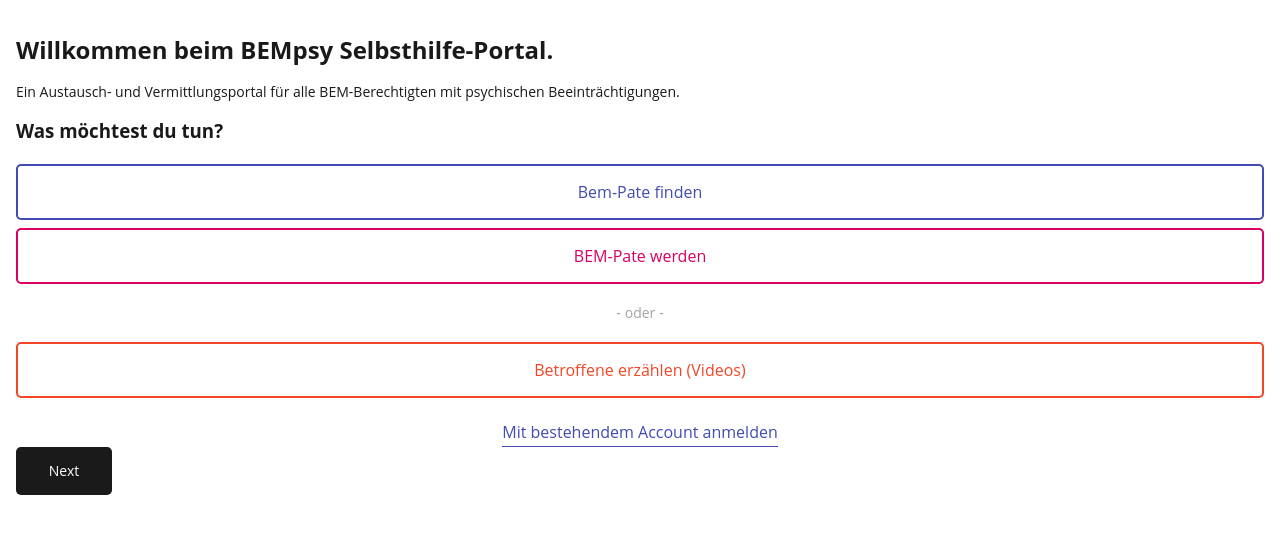
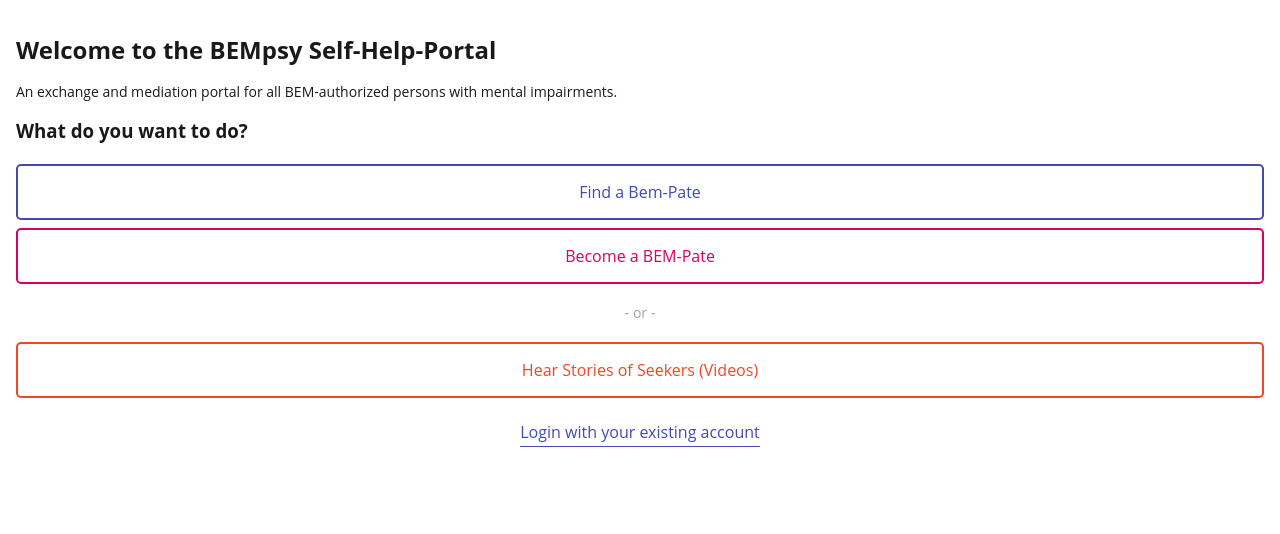
Before and after one commit to BEM-Pate/BEM-Frontend, a React (Create React App) app: page / in a window 1280 px wide. Shown: the top 534 px of the page. Built offline with nearby package versions, Linux system fonts and the light colour scheme; no server answers.

Commit message:
Update translations

```diff
--- a/src/pages/LandingPage/LandingPage.tsx
+++ b/src/pages/LandingPage/LandingPage.tsx
@@ -3,7 +3,6 @@ import { Link } from 'react-router-dom';
 import classNames from 'classnames';
 import { useTranslation } from 'react-i18next';
 import styles from './LandingPage.module.scss';
-import Button from '../../components/Button/Button';
 import Headline from '../../components/Headline/Headline';
 
 const LandingPage = () => {
@@ -11,31 +10,25 @@ const LandingPage = () => {
   return (
     <div className={classNames(styles.LandingPage)}>
       <div>
-        <Headline headline="h2">Willkommen beim BEMpsy Selbsthilfe-Portal.</Headline>
-        <p>
-          Ein Austausch- und Vermittlungsportal für alle BEM-Berechtigten mit
-          psychischen Beeinträchtigungen.
-        </p>
-        <Headline headline="h3">Was möchtest du tun?</Headline>
+        <Headline headline="h2">{t('landingPageWelcome')}</Headline>
+        <p>{t('landingPageIntroduction')}</p>
+        <Headline headline="h3">{t('landingPageCTA')}</Headline>
       </div>
       <div className={styles.LandingPageButtons}>
         <Link to="/register/seeker" className={classNames(styles.LandingPageButton, styles.LandingPageButtonIndigo)}>
-          Bem-Pate finden
+          {t('landingPageLinkFindPate')}
         </Link>
         <Link to="/register/pate" className={classNames(styles.LandingPageButton, styles.LandingPageButtonMagenta)}>
-          BEM-Pate werden
+          {t('landingPageLinkBecomePate')}
         </Link>
-        <span className={classNames(styles.LandingPageOrLabel)}>oder</span>
+        <span className={classNames(styles.LandingPageOrLabel)}>{t('landingPageLinkOrLabel')}</span>
         <Link to="/register/video" className={classNames(styles.LandingPageButton, styles.LandingPageButtonOrange)}>
-          Betroffene erzählen (Videos)
+          {t('landingPageLinkVideos')}
         </Link>
         <Link to="/login" className={classNames(styles.LandingPageLink)}>
-          Mit bestehendem Account anmelden
+          {t('landingPageLinkLogin')}
         </Link>
       </div>
-      <Button>
-        {t('buttonNext')}
-      </Button>
     </div>
   );
 };
--- a/src/translation/english/translation.json
+++ b/src/translation/english/translation.json
@@ -1,9 +1,12 @@
 {
-    "buttonNext": "Next",
     "appLanguage": "Language",
-    "findBemMentor": "Find BEM-Mentor",
-    "becomeBemMentor": "Become a BEM-Mentor",
-    "dashboardWelcomeText": "Welcome to the BEMpsy self-help protal.",
-    "dashboardDescription": "An exchange and mediation portal for all BEM-authorized persons with mental impairments.",
-    "dashboardQuestion": "What would you like to find?"
+
+    "landingPageWelcome": "Welcome to the BEMpsy Self-Help-Portal",
+    "landingPageIntroduction": "An exchange and mediation portal for all BEM-authorized persons with mental impairments.",
+    "landingPageCTA": "What do you want to do?",
+    "landingPageLinkFindPate": "Find a Bem-Pate",
+    "landingPageLinkBecomePate": "Become a BEM-Pate",
+    "landingPageLinkOrLabel": "or",
+    "landingPageLinkVideos": "Hear Stories of Seekers (Videos)",
+    "landingPageLinkLogin": "Login with your existing account"
 }
--- a/src/translation/german/translation.json
+++ b/src/translation/german/translation.json
@@ -1,9 +1,12 @@
 {
-    "buttonNext": "Weiter",
     "appLanguage": "Sprache",
-    "findBemMentor": "Bem-Pate finden",
-    "becomeBemMentor": "Bem-Pate werden",
-    "dashboardWelcomeText": "Willkommen beim BEMpsy Selbshilfeprotal.",
-    "dashboardDescription": "Ein Austausch- und Vermittlungsportal für alle BEM-Berechtigten mit psychischen Beeinträchtigungen.",
-    "dashboardQuestion": "Was möchten Sie finden?"
+
+    "landingPageWelcome": "Willkommen beim BEMpsy Selbsthilfe-Portal",
+    "landingPageIntroduction": "Ein Austausch- und Vermittlungsportal für alle BEM-Berechtigten mit psychischen Beeinträchtigungen.",
+    "landingPageCTA": "Was möchtest du tun?",
+    "landingPageLinkFindPate": "Bem-Pate finden",
+    "landingPageLinkBecomePate": "BEM-Pate werden",
+    "landingPageLinkOrLabel": "oder",
+    "landingPageLinkVideos": "Betroffene erzählen (Videos)",
+    "landingPageLinkLogin": "Mit bestehendem Account anmelden"
 }
```
